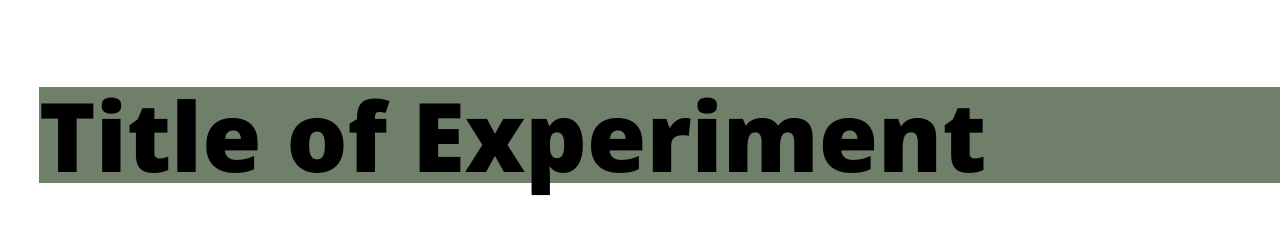
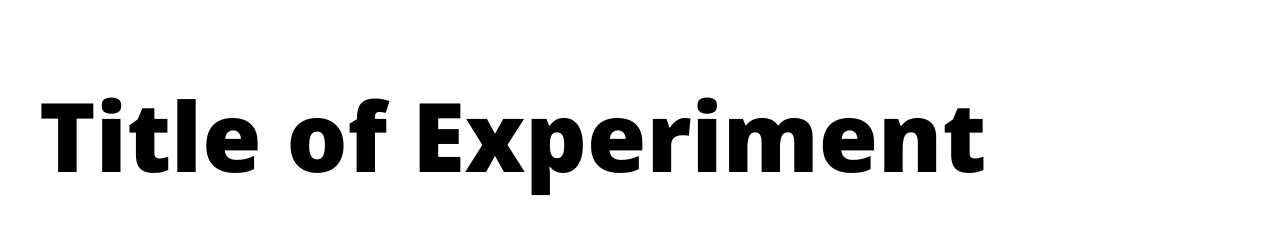
Before and after one commit to georgegausden/portfolio, a Next.js app: page /experiments in a window 1280 px wide. Shown: the top 233 px of the page. Built offline with nearby package versions, Linux system fonts and the light colour scheme.

Commit message:
Remove background color from experiment title

```diff
--- a/app/experiments/page.tsx
+++ b/app/experiments/page.tsx
@@ -25,7 +25,7 @@ function Experiments() {
         transition={{ ease: "easeInOut", duration: 1 }}
       >
         <h1 className="col-span-6 mt-0"
-        style={{backgroundColor: "#707F6A"}}
+
         >Title of Experiment</h1>
 
         <div className="col-span-4">
```
